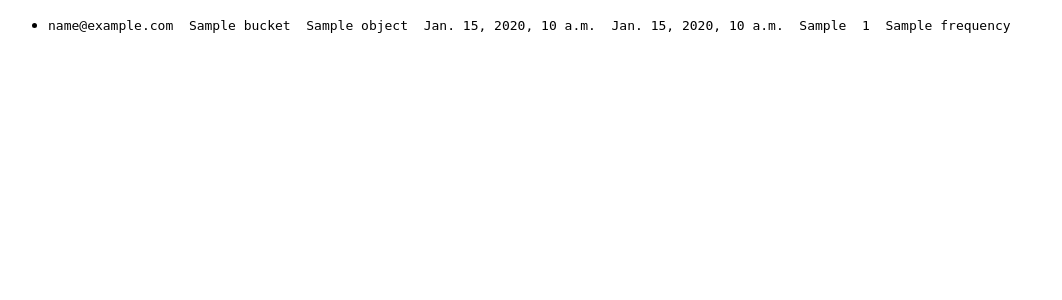
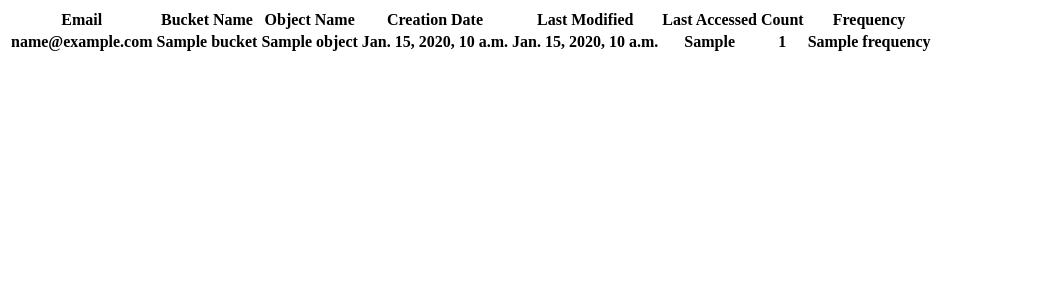
Before and after one commit to jaga4494/Data-Lifecycle-Management, a Django app: template myproject/polls/templates/polls/objdetails.html in a window 1280 px wide. Shown: the top 300 px of the page, without its empty margins (0-1062 px from the left). Run offline with Django 3.2, Linux system fonts and the light colour scheme; the template is opened without the code that fills it: most values are stand-ins (such as "Sample title", 1, 10 or a date in 2020); lists and menus that the app fills with data are empty; some libraries are stand-ins or nearby versions.

Commit message:
modified Bucket entry display, new json field and frequency logic

```diff
--- a/myproject/polls/templates/polls/objdetails.html
+++ b/myproject/polls/templates/polls/objdetails.html
@@ -7,17 +7,26 @@
 
 </head>
 <body>
-<ul>
+{#<ul>#}
+<table>
+        <tr><th>Email</th><th>Bucket Name</th><th>Object Name</th><th>Creation Date</th><th>Last Modified</th>
+        <th>Last Accessed</th><th>Count</th><th>Frequency</th>
+        </tr>
     {% for obj in obj_list %}
-          <li><pre>{{obj.email}}  {{obj.bucket}}  {{obj.object}}  {{obj.creation_date}}  {{obj.last_modified}}  {{obj.last_accessed}}  {{obj.count}}  {{obj.frequency}} </pre></li>
 
+          <tr>
+          <th>{{obj.email}}</th>  <th>{{obj.bucket}}</th>  <th>{{obj.object}}</th>  <th>{{obj.creation_date}}</th>  <th>{{obj.last_modified}}</th>  <th>{{obj.last_accessed}}</th>  <th>{{obj.count}}</th>  <th>{{obj.frequency}}</th>
+          </tr>
 {#        <li>{{obj.last_accessed|sub:obj.last_modified }}</li>#}
 {##}
 {#        {% with am=obj.last_accessed|sub:obj.last_modified %}#}
 {##}
 {#        <li>Frequency: {{ am|div:obj.count }}</li>#}
 {#        {% endwith %}#}
+
+
     {% endfor %}
-  </ul>
+</table>
+{#  </ul>#}
 </body>
 </html>
--- a/myproject/polls/views.py
+++ b/myproject/polls/views.py
@@ -76,9 +76,9 @@ def calculate_frequency(request, cycle_start_time, cycle_end_time, msg):
             msg += "\r\n" + "count: " + str(entry.count) + "start: " + str(cycle_start_time) + " end: " + str(cycle_end_time)
             if entry.creation_date is not None:
                 msg += "creation: " + str(entry.creation_date)
-                entry.frequency = (cycle_end_time - entry.creation_date).days /(entry.count)
+                entry.frequency = entry.count / (cycle_end_time - entry.creation_date).days
             else:
-                entry.frequency = (cycle_end_time - cycle_start_time).days / (entry.count)
+                entry.frequency = entry.count / (cycle_end_time - cycle_start_time).days
         msg += " frequency: " + str(entry.frequency) + "\r\n"
         entry.save()
     return HttpResponse("<h2>" + msg + "</h2>")
```
Also changed, not shown: myproject/polls/models.py (+10 -0 lines).
